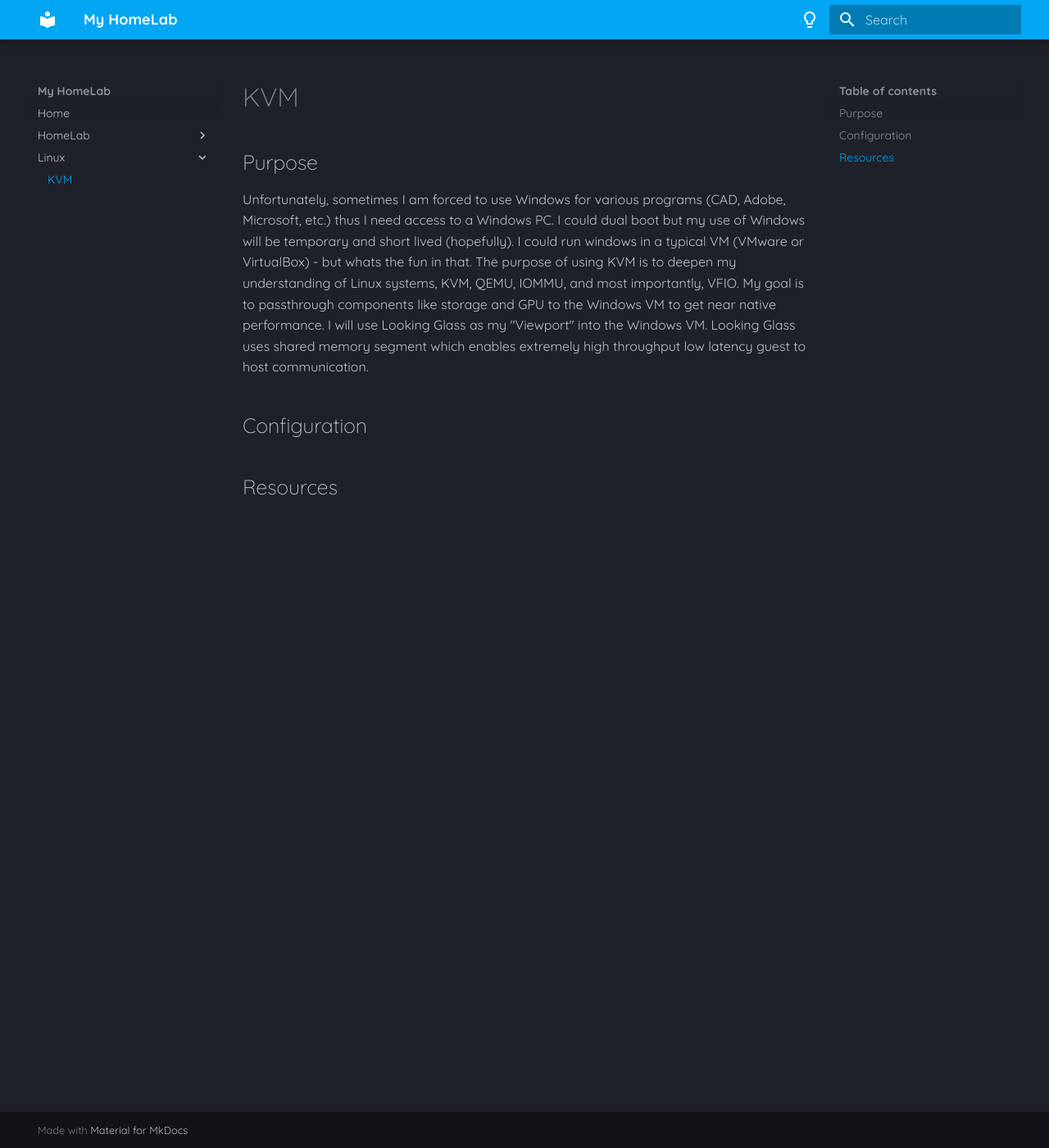
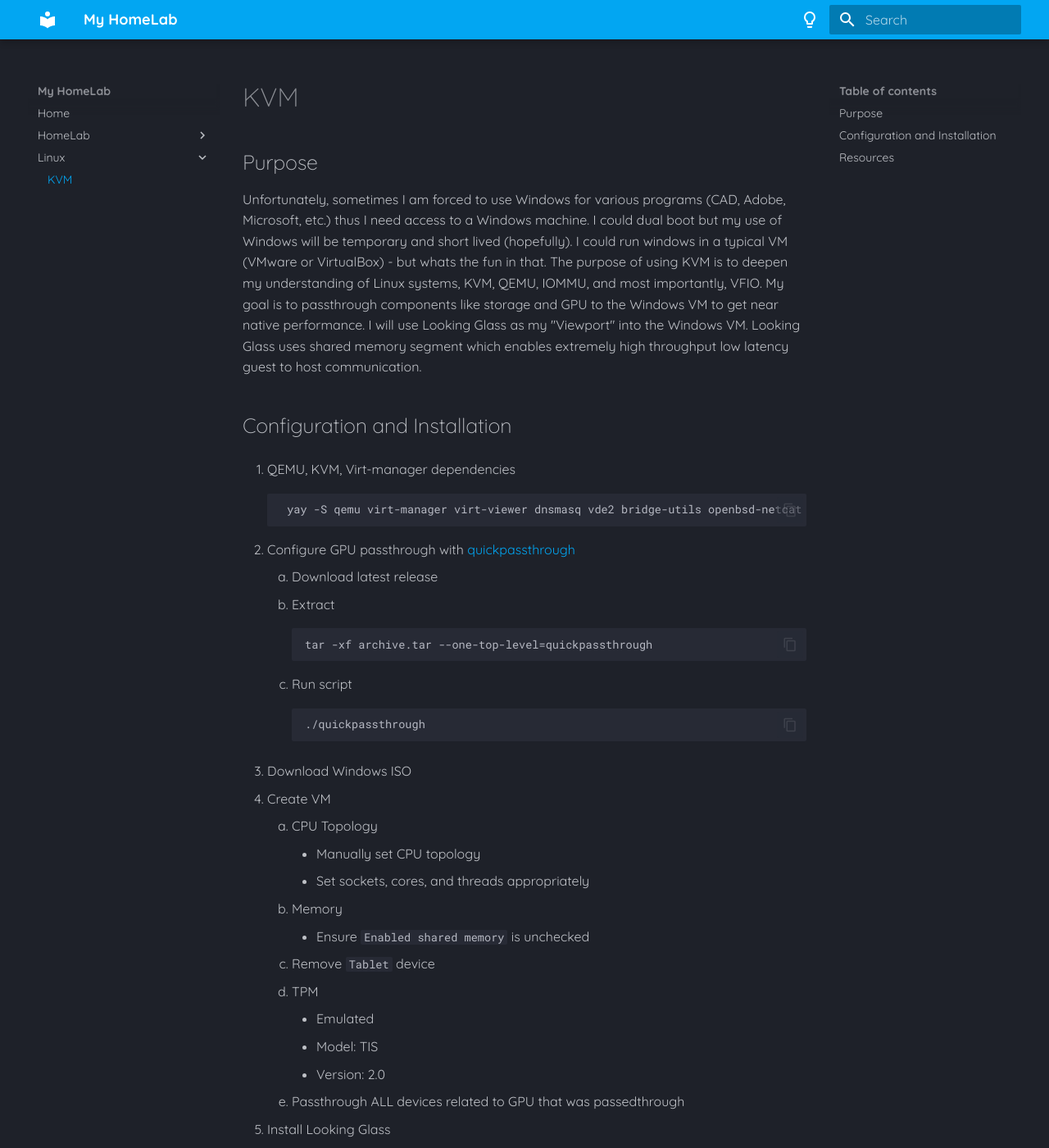
Before and after one commit to zooboo44/zooboo44.github.io, an MkDocs documentation site: the page built from docs/linux/kvm.md, in a window 1280 px wide and 1400 px high. Shown: the whole window at 82% size. Built offline with MkDocs 1.6.1 and Material for MkDocs 9.7.7, drawn with Linux system fonts in a browser that asks for light colours; some of the changed text lies outside the part shown.

Commit message:
update kvm

````diff
--- a/docs/linux/kvm.md
+++ b/docs/linux/kvm.md
@@ -4,7 +4,42 @@ date: 2025-09-18
 ---
 
 ## Purpose
-Unfortunately, sometimes I am forced to use Windows for various programs (CAD, Adobe, Microsoft, etc.) thus I need access to a Windows PC. I could dual boot but my use of Windows will be temporary and short lived (hopefully). I could run windows in a typical VM (VMware or VirtualBox) - but whats the fun in that. The purpose of using KVM is to deepen my understanding of Linux systems, KVM, QEMU, IOMMU, and most importantly, VFIO. My goal is to passthrough components like storage and GPU to the Windows VM to get near native performance. I will use Looking Glass as my "Viewport" into the Windows VM. Looking Glass uses shared memory segment which enables extremely high throughput low latency guest to host communication.
+Unfortunately, sometimes I am forced to use Windows for various programs (CAD, Adobe, Microsoft, etc.) thus I need access to a Windows machine. I could dual boot but my use of Windows will be temporary and short lived (hopefully). I could run windows in a typical VM (VMware or VirtualBox) - but whats the fun in that. The purpose of using KVM is to deepen my understanding of Linux systems, KVM, QEMU, IOMMU, and most importantly, VFIO. My goal is to passthrough components like storage and GPU to the Windows VM to get near native performance. I will use Looking Glass as my "Viewport" into the Windows VM. Looking Glass uses shared memory segment which enables extremely high throughput low latency guest to host communication.
 
-## Configuration
+## Configuration and Installation
+
+1. QEMU, KVM, Virt-manager dependencies
+
+    ```
+     yay -S qemu virt-manager virt-viewer dnsmasq vde2 bridge-utils openbsd-netcat ebtables iptables libguestfs dmidecode swtpm
+    ```
+
+1. Configure GPU passthrough with [quickpassthrough](https://github.com/HikariKnight/quickpassthrough)
+    1. Download latest release
+    1. Extract
+        ```
+        tar -xf archive.tar --one-top-level=quickpassthrough
+        ```
+    1. Run script
+        ```
+        ./quickpassthrough
+        ```
+1. Download Windows ISO
+1. Create VM
+    1. CPU Topology
+        - Manually set CPU topology
+        - Set sockets, cores, and threads appropriately
+    1. Memory
+        - Ensure `Enabled shared memory` is unchecked
+    1. Remove `Tablet` device
+    1. TPM
+        - Emulated
+        - Model: TIS
+        - Version: 2.0
+    1. Passthrough ALL devices related to GPU that was passedthrough
+1. Install Looking Glass
+
 ## Resources
+1. [GPU Passthrough](https://github.com/HikariKnight/quickpassthrough)
+1. [VFIO Setup docs](https://github.com/HikariKnight/vfio-setup-docs)
+1. [Looking Glass Docs](https://looking-glass.io/docs)
````
